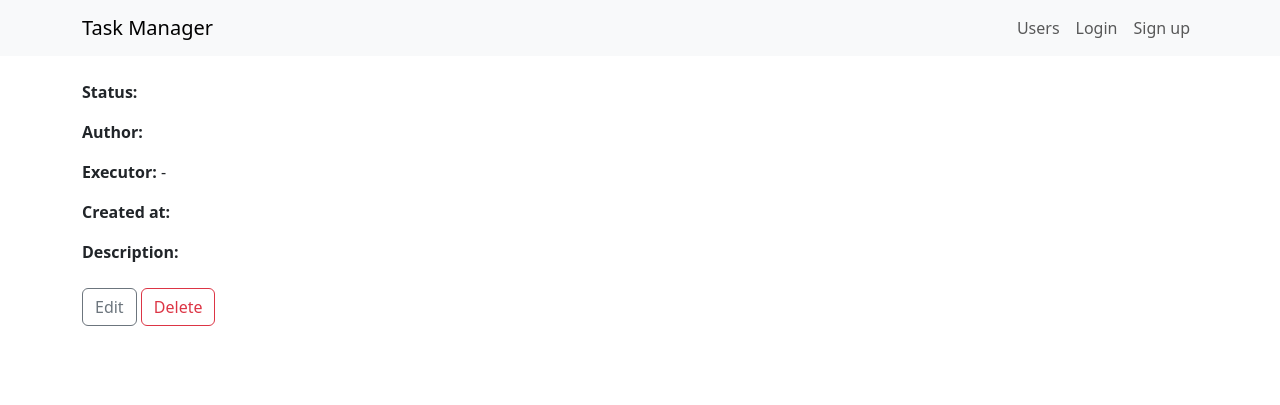
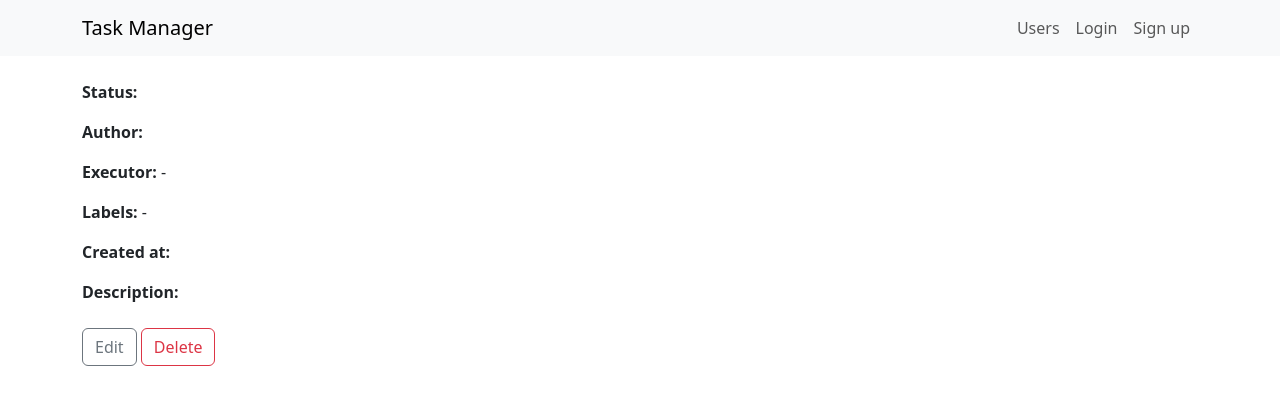
Before and after one commit to RomanVetrov/python-project-52, a Django app: template tasks/templates/tasks/detail.html in a window 1280 px wide. Shown: the top 405 px of the page. Run offline with Django 5.2, Linux system fonts and the light colour scheme; the template is opened without the code that fills it, so the values that code supplies are empty; some libraries are stand-ins or nearby versions.

Commit message:
Связать задачи с метками и обновить тесты

```diff
--- a/tasks/forms.py
+++ b/tasks/forms.py
@@ -6,4 +6,4 @@ from .models import Task
 class TaskForm(forms.ModelForm):
     class Meta:
         model = Task
-        fields = ("name", "description", "status", "executor")
+        fields = ("name", "description", "status", "executor", "labels")
--- a/tasks/templates/tasks/detail.html
+++ b/tasks/templates/tasks/detail.html
@@ -18,6 +18,15 @@
   </div>
 
   <div class="mb-3">
+    <strong>{% trans "Labels" %}:</strong>
+    {% if task.labels.all %}
+      {{ task.labels.all|join:", " }}
+    {% else %}
+      -
+    {% endif %}
+  </div>
+
+  <div class="mb-3">
     <strong>{% trans "Created at" %}:</strong> {{ task.created_at }}
   </div>
 
--- a/tasks/templates/tasks/list.html
+++ b/tasks/templates/tasks/list.html
@@ -15,6 +15,7 @@
         <th>{% trans "Status" %}</th>
         <th>{% trans "Author" %}</th>
         <th>{% trans "Executor" %}</th>
+        <th>{% trans "Labels" %}</th>
         <th>{% trans "Created at" %}</th>
         <th></th>
       </tr>
@@ -27,6 +28,11 @@
           <td>{{ t.status.name }}</td>
           <td>{{ t.author.username }}</td>
           <td>{% if t.executor %}{{ t.executor.username }}{% endif %}</td>
+          <td>
+            {% if t.labels.all %}
+              {{ t.labels.all|join:", " }}
+            {% endif %}
+          </td>
           <td>{{ t.created_at }}</td>
           <td>
             <a href="{% url 'tasks:update' t.id %}">{% trans "Edit" %}</a>
```
Also changed, not shown: tasks/models.py (+7 -0 lines), tasks/tests.py (+8 -3 lines), tasks/migrations/0002_task_labels_alter_task_author_alter_task_created_at_and_more.py (added).
